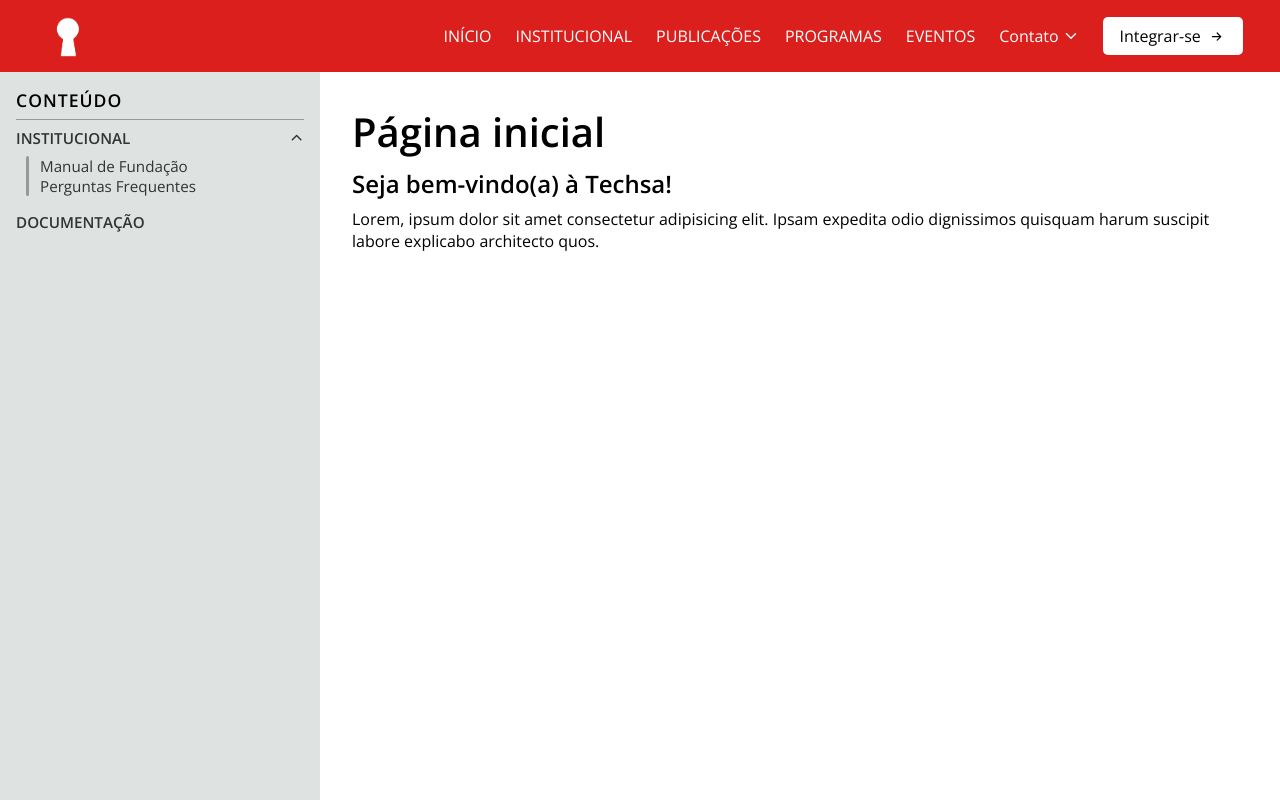
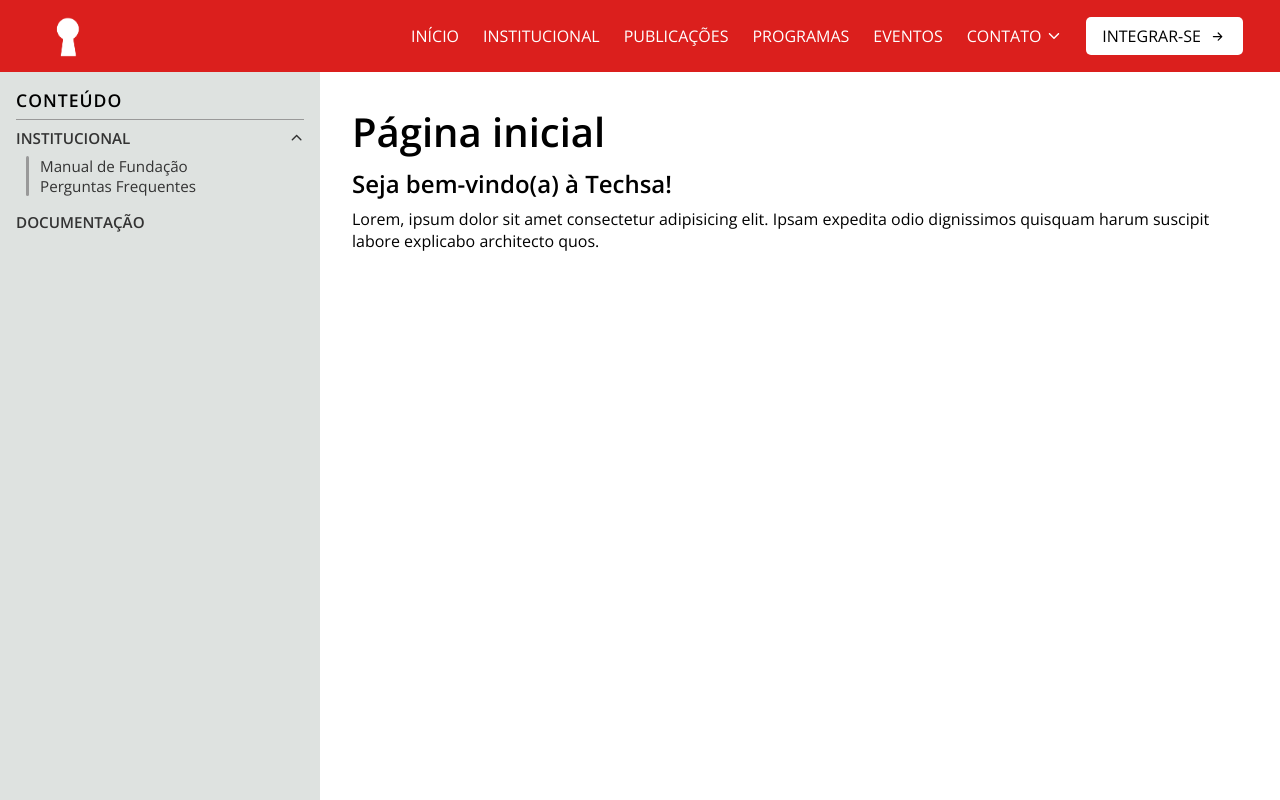
Before and after one commit to orgtecsalutem/Site, a React (Create React App) app: page / in a window 1280 px wide. Built offline with nearby package versions, Linux system fonts and the light colour scheme.

Commit message:
Update Navbar.js

```diff
--- a/src/components/Navbar.js
+++ b/src/components/Navbar.js
@@ -71,7 +71,7 @@
             target="_blank"
             rel="noreferrer"
           >
-            <span>Contato</span>
+            <span>CONTATO</span>
             {isDropdown ? <IoIosArrowUp /> : <IoIosArrowDown />}
           </a>
           <ul className={`social ${isDropdown && "visible"}`}>
@@ -91,7 +91,7 @@
         <li className="join">
           <button className="join-button">
             <Link to="/">
-              <span>Integrar-se</span>
+              <span>INTEGRAR-SE</span>
               <BsArrowRightShort />
             </Link>
           </button>
```
